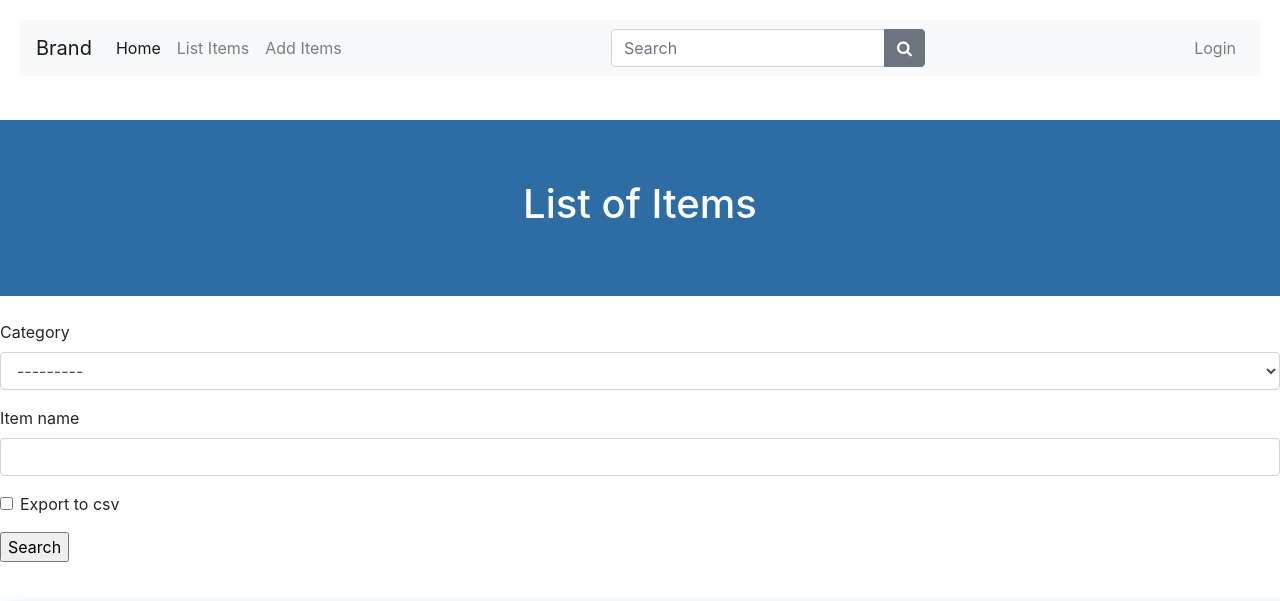
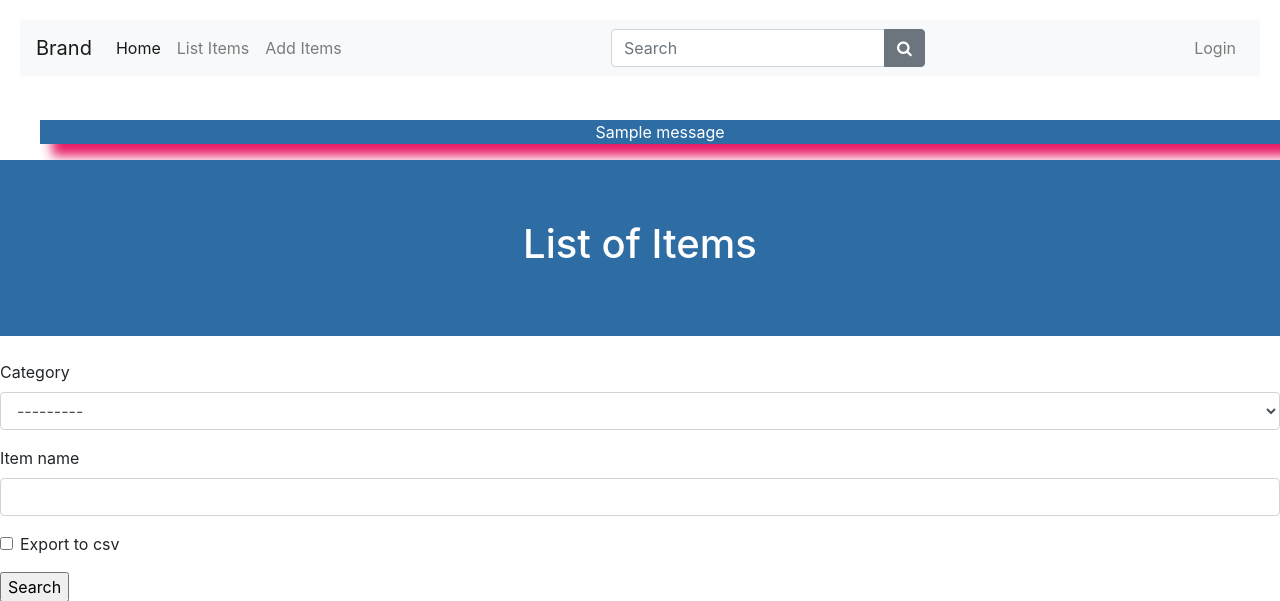
Before and after one commit to Prakhar19999/E-Commerce_Inventory_Project, a Django app: page /list_item/ in a window 1280 px wide. Shown: the top 601 px of the page. Run offline with Django 3.2, Linux system fonts and the light colour scheme; data comes from the database, SQL or seed files in the repository; one stand-in notice (Sample message) is shown; some libraries are stand-ins or nearby versions.

Commit message:
Success message displays

```diff
--- a/Inventry_Project/stockmgmt/static/css/stylesheet.css
+++ b/Inventry_Project/stockmgmt/static/css/stylesheet.css
@@ -34,3 +34,10 @@ th {
     color: white;
     font-size: 30px;
   }
+.success{
+    list-style: none;
+    background-color: #2e6da4;
+    color: white;
+    box-shadow: 12px 12px 12px #e61c66;
+    text-align: center;
+}
--- a/Inventry_Project/stockmgmt/templates/list_item.html
+++ b/Inventry_Project/stockmgmt/templates/list_item.html
@@ -2,6 +2,13 @@
 {% load crispy_forms_tags %}
 {%load static%}
 {%block content %}
+{% if messages %}
+<ul class="messages">
+	   {% for message in messages %}
+			 <li{% if message.tags %} class="{{ message.tags }}"{% endif %}>{{ message }}</li>
+	   {% endfor %}
+</ul>
+{% endif %}
 	<div class="header">
 		<h1>List of Items</h1>
 	</div>
--- a/Inventry_Project/stockmgmt/views.py
+++ b/Inventry_Project/stockmgmt/views.py
@@ -1,5 +1,6 @@
 from django.shortcuts import render, redirect
 from django.http import HttpResponse
+from django.contrib import messages
 import csv
 from .models import *
 from .forms import *
@@ -46,6 +47,7 @@ def list_item(request):
 def add_items(request):
     form = StockCreateForm(request.POST or None)
     if form.is_valid():
+        messages.success(request, 'Successfully Added')
         form.save()
         return redirect('/list_item/')
     context = {
@@ -62,6 +64,7 @@ def update_items(request, pk):
         form = StockUpdateForm(request.POST, instance=queryset)
         if form.is_valid():
             form.save()
+            messages.success(request, 'Successfully Updated')
             return redirect('/list_item')
 
     context = {
@@ -72,6 +75,7 @@ def update_items(request, pk):
 def delete_items(request, pk):
     queryset = Stock.objects.get(id=pk)
     if request.method == 'POST':
+        messages.success(request, 'Successfully Deleted')
         queryset.delete()
         return redirect('/list_item')
     return render(request, 'delete_items.html')
```
